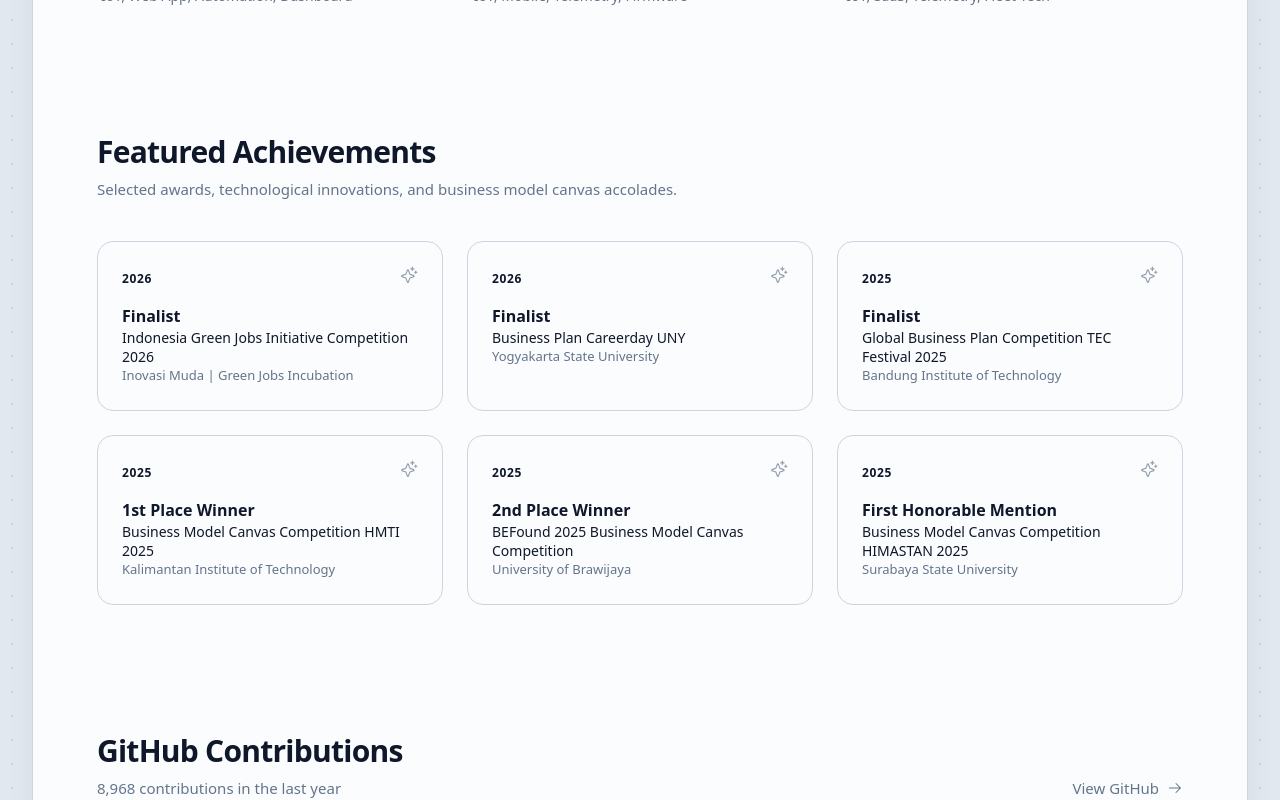
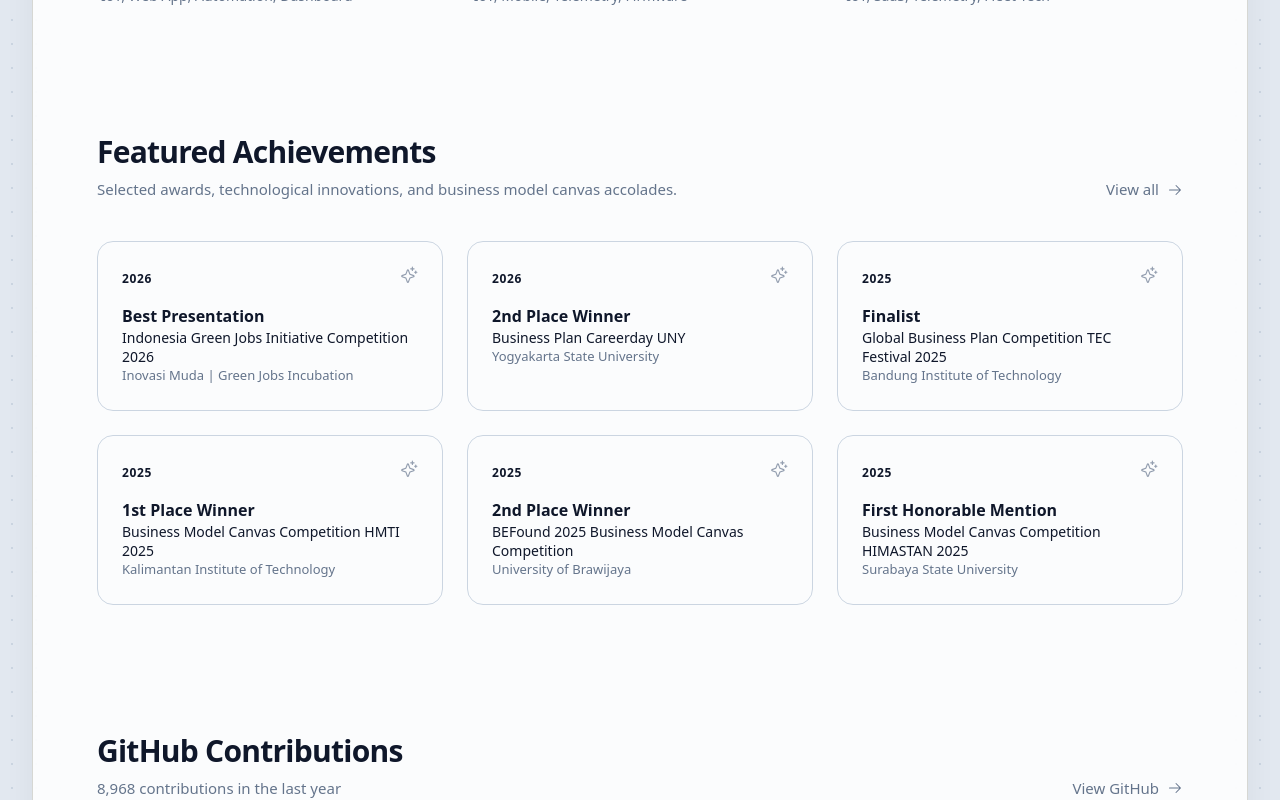
Before and after one commit to hellyoshaqiqie17/hellyoshaqiqie-site, a React (Vite) app: page / in a window 1280 px wide. Shown: the part 2200-3000 px from the top of the page. Built offline with nearby package versions, Linux system fonts and the light colour scheme; a web font is replaced by a local one.

Commit message:
feat: add view all toggle to achievements and update titles for specific awards

```diff
--- a/src/data/achievements.json
+++ b/src/data/achievements.json
@@ -2,14 +2,14 @@
   {
     "id": 8,
     "year": "2026",
-    "title": "Finalist",
+    "title": "Best Presentation",
     "competition": "Indonesia Green Jobs Initiative Competition 2026",
     "institution": "Inovasi Muda | Green Jobs Incubation"
   },
   {
     "id": 9,
     "year": "2026",
-    "title": "Finalist",
+    "title": "2nd Place Winner",
     "competition": "Business Plan Careerday UNY",
     "institution": "Yogyakarta State University"
   },
--- a/src/pages/Home.jsx
+++ b/src/pages/Home.jsx
@@ -524,8 +524,11 @@
 function Achievements() {
   const [achievements] = useState(achievementsData)
   const [loading] = useState(false)
+  const [showAll, setShowAll] = useState(false)
 
   if (loading || achievements.length === 0) return null
+
+  const displayedAchievements = showAll ? achievements : achievements.slice(0, 6)
 
   return (
     <section>
@@ -536,12 +539,24 @@
             Selected awards, technological innovations, and business model canvas accolades.
           </p>
         </div>
+        {achievements.length > 6 && (
+          <button
+            type="button"
+            onClick={() => setShowAll(!showAll)}
+            className="flex items-center gap-x-2 text-[15px] font-medium text-muted hover:text-foreground theme-transition group"
+          >
+            <span>{showAll ? 'Show less' : 'View all'}</span>
+            <ArrowRight size={16} className={`text-muted group-hover:text-foreground theme-transition transition-transform ${showAll ? '-rotate-90' : ''}`} />
+          </button>
+        )}
       </div>
 
-      <div className="grid grid-cols-1 md:grid-cols-2 lg:grid-cols-3 gap-6">
-        {achievements.slice(0, 6).map((ach, idx) => (
-          <AchievementCard key={ach.id} achievement={ach} index={idx} />
-        ))}
+      <div className="grid grid-cols-1 md:grid-cols-2 lg:grid-cols-3 gap-6 transition-all duration-500 ease-in-out">
+        <AnimatePresence mode="popLayout">
+          {displayedAchievements.map((ach, idx) => (
+            <AchievementCard key={ach.id} achievement={ach} index={idx} />
+          ))}
+        </AnimatePresence>
       </div>
     </section>
   )
```
